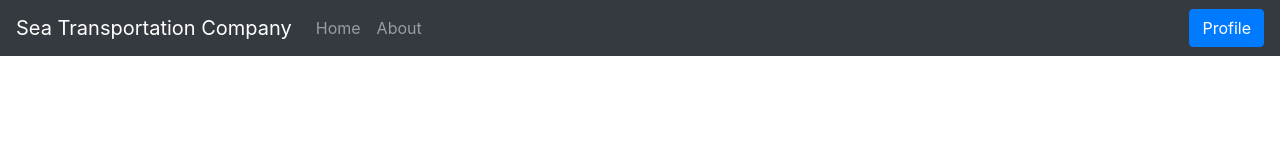
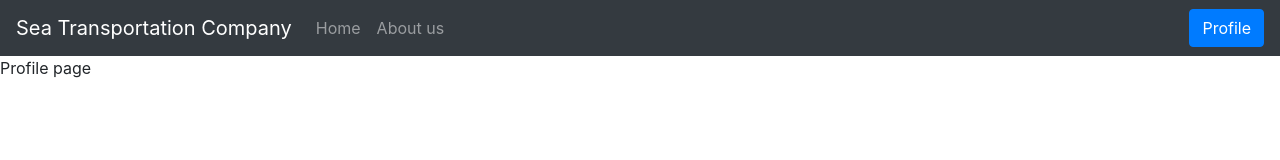
Before and after one commit to MyStoryWithoutYou/sea_transportation_app, a React (Create React App) app in the folder sea_transport_app/: page /profile in a window 1280 px wide. Shown: the top 160 px of the page. Built offline with nearby package versions, Linux system fonts and the light colour scheme.

Commit message:
profile page added

```diff
--- a/sea_transport_app/src/Components/Navibar.js
+++ b/sea_transport_app/src/Components/Navibar.js
@@ -4,6 +4,7 @@ import { BrowserRouter as Router, Switch, Route } from 'react-router-dom';
 
 import Home from '../Pages/Home';
 import About from '../Pages/About';
+import Profile from '../Pages/Profile';
 
 const Navibar = () => {
     return(
@@ -14,10 +15,10 @@ const Navibar = () => {
             <Navbar.Collapse id="responsive-navbar-nav">
                 <Nav className="mr-auto">
                     <Nav.Link href="/">Home</Nav.Link>
-                    <Nav.Link href="/about">About</Nav.Link>
+                    <Nav.Link href="/about">About us</Nav.Link>
                 </Nav>
                 <Nav>
-                    <Button variant="primary">Profile</Button>
+                    <Button variant="primary" href="/profile">Profile</Button>
                 </Nav>
             </Navbar.Collapse>
         </Navbar>
@@ -26,6 +27,7 @@ const Navibar = () => {
             <Switch>
                 <Route exact path="/" component={Home} />
                 <Route path="/about" component={About} />
+                <Route path="/profile" component={Profile} />
             </Switch>
         </Router>
     </>
--- /dev/null
+++ b/sea_transport_app/src/Pages/Profile.js
@@ -0,0 +1,11 @@
+import React from "react";
+
+const Profile = () => {
+    return(
+        <div>
+            Profile page
+        </div>
+    )
+}
+
+export default Profile;
```
